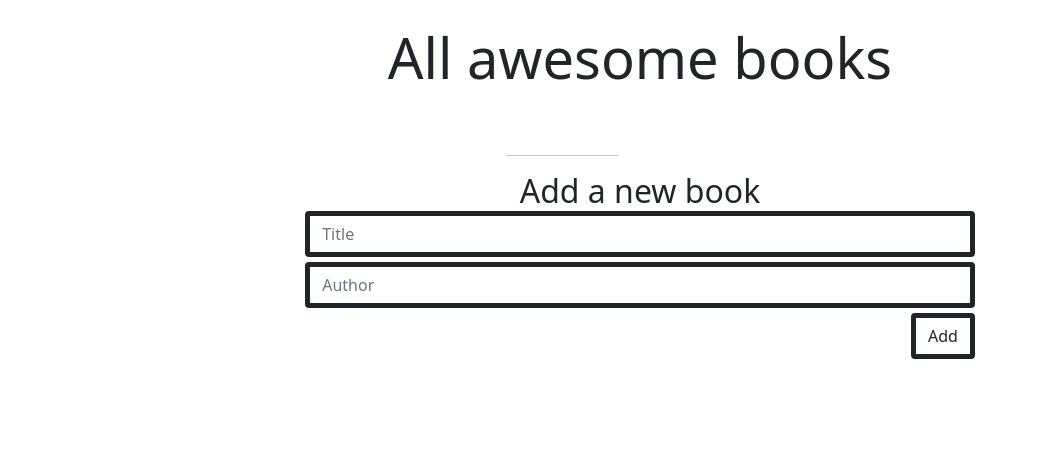
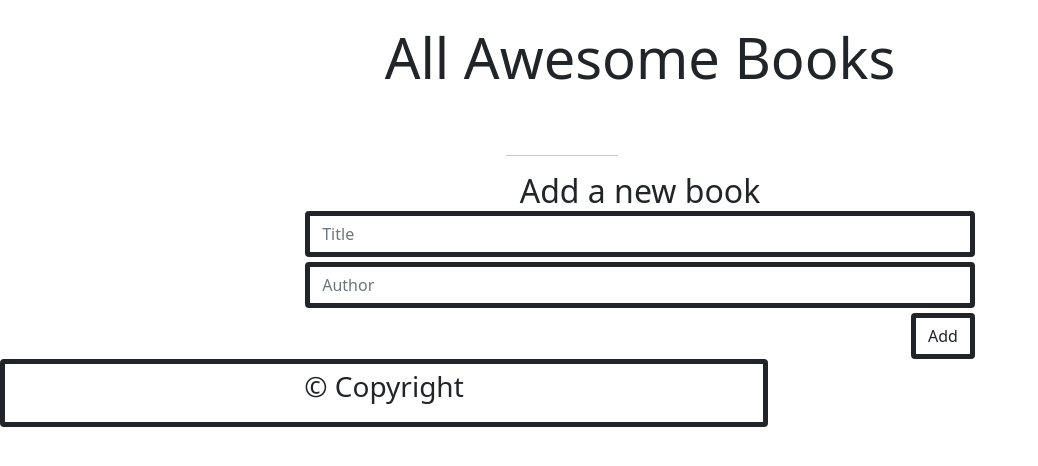
Before and after one commit to herokudev/Awesome-books, a website: page index.html in a window 1280 px wide. Shown: the whole page, without its empty margins (0-1038 px from the left). Drawn offline with nearby package versions, Linux system fonts and the light colour scheme.

Commit message:
Added the footer in the index file  with the style in css file

```diff
--- a/CSS/style.css
+++ b/CSS/style.css
@@ -60,3 +60,9 @@ h2 {
   justify-content: flex-end;
   padding-right: 20%;
 }
+
+.footer {
+  display: flex;
+  justify-content: center;
+  margin-bottom: 5px;
+}
--- a/index.html
+++ b/index.html
@@ -13,7 +13,7 @@
 
     <div class="container mt-4">
         <h3 id="myheader" class="display-4 text-center">
-            All awesome books
+            All Awesome Books
         </h3>
         <table id="books-container" class="table table-striped mt-5 border border-dark border-5 md-5">
             <tbody id="booksList">
@@ -40,6 +40,15 @@
             </div>
         </form>
     </div>
+
+    <div>
+    <footer class="form-control border border-dark border-5 md-5">
+        <div class="form-group">
+    <h3>&copy; Copyright</h3>
+</div>
+    </footer>
+</div>
+
     <script src="luxon.js"></script>
     <script src="main.js"></script>
 </body>
```
